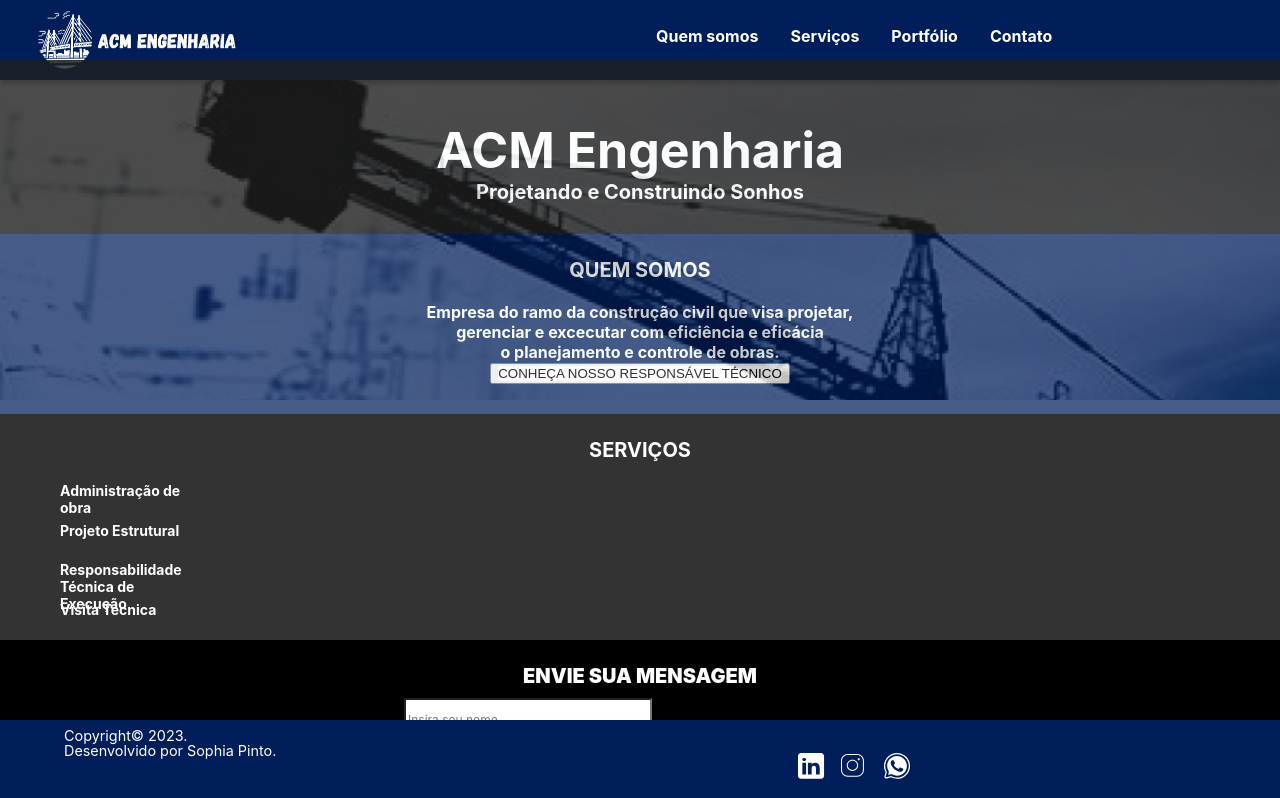
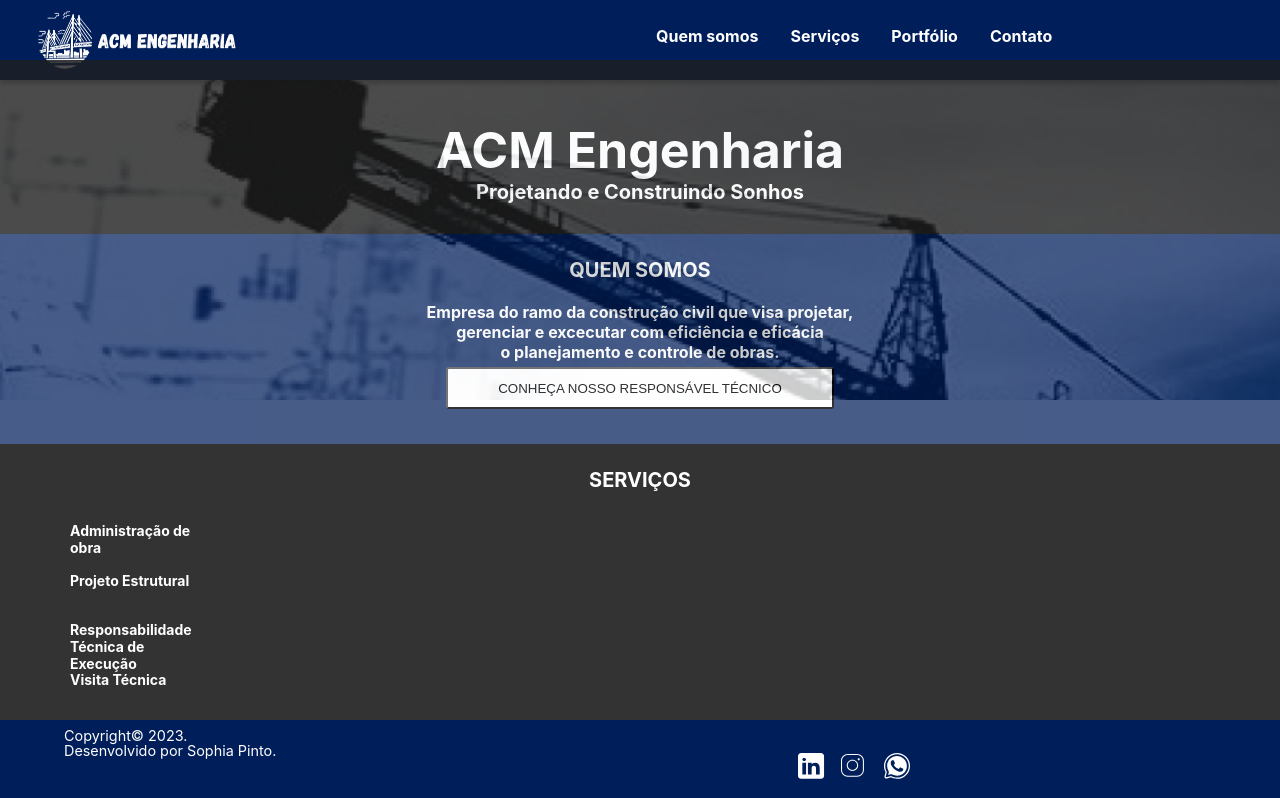
Before and after one commit to sophiapinto/acm-engenharia, a React (Create React App) app: page / in a window 1280 px wide. Shown: the top 798 px of the page. Built offline with nearby package versions, Linux system fonts and the light colour scheme.

Commit message:
Ajuste CSS - Quem somos

```diff
--- a/src/App.css
+++ b/src/App.css
@@ -91,6 +91,8 @@
     flex-shrink: 0;
     border-radius: 3px;
     background: #FFF;
+    padding: 5px;
+    margin: 5px;
 }
 
 .servicos-wrapper {
@@ -102,7 +104,7 @@
     flex-shrink: 0;
     opacity: 0.8;
     background: #000;
-    padding-bottom: 20px;
+    padding-bottom: 60px;
     display: block;
 
 }
@@ -132,5 +134,5 @@
     font-style: normal;
     font-weight: 700;
     line-height: normal;
-    margin: 20px;
+    margin: 30px;
 }
--- a/src/App.js
+++ b/src/App.js
@@ -20,8 +20,9 @@
       <div className='quem-somos-wrapper'>
         <span className='titulo-quem-somos'><br/>QUEM SOMOS<br/></span>
         <span className='texto-quem-somos'><br/>Empresa do ramo da construção civil que visa projetar, <br/>gerenciar e excecutar com eficiência e eficácia<br/> o planejamento e controle de obras.<br/></span>
-        <button>
-          <span className='button-quem-somos'>CONHEÇA NOSSO RESPONSÁVEL TÉCNICO</span>
+
+        <button className='button-quem-somos'>
+          <span>CONHEÇA NOSSO RESPONSÁVEL TÉCNICO</span>
         </button>
       </div>
 
--- a/src/components/Contato/contato.css
+++ b/src/components/Contato/contato.css
@@ -26,6 +26,7 @@
 }
 
 .input-contato {
+    display: inline-block;
     width: 240px;
     height: 36px;
     flex-shrink: 0;
```
